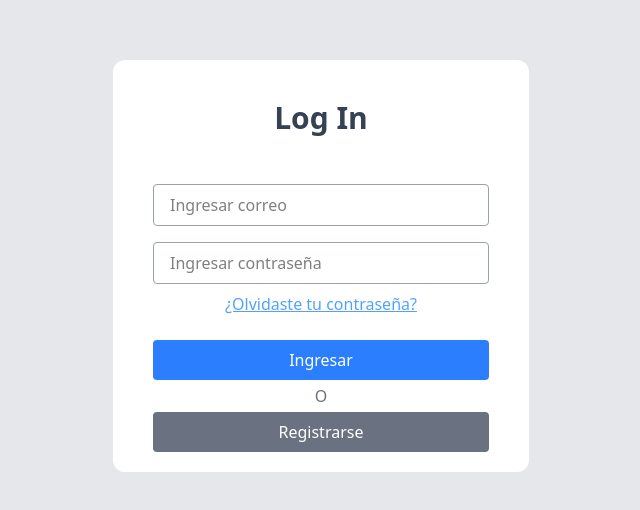
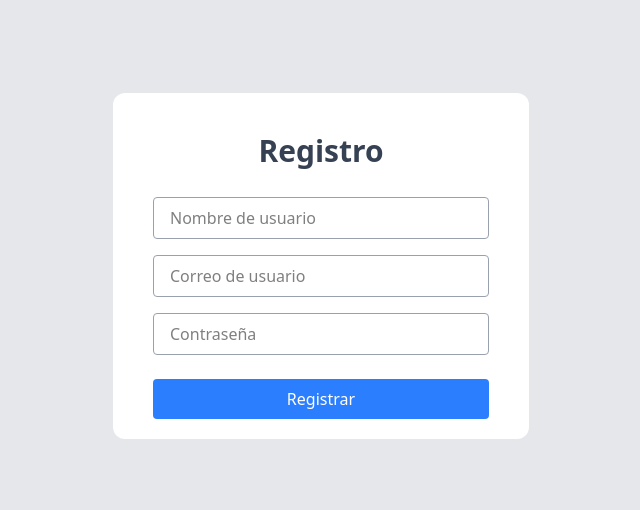
Before and after one commit to raulvelris/Proyecto-Progra-Web, a React (Vite) app: page / in a window 1280 px wide. Shown: the part 134-644 px from the top of the page, without its empty margins (319-959 px from the left). Built offline with nearby package versions, Linux system fonts and the light colour scheme.

Commit message:
ventana de registro y detalles

```diff
--- a/src/main.tsx
+++ b/src/main.tsx
@@ -1,11 +1,13 @@
 import { StrictMode } from 'react'
 import { createRoot } from 'react-dom/client'
 // import './index.css'
-import Login from './Login'
+import LoginPage from './pages/LoginPage'
+import RegisterPage from './pages/RegisterPage'
 // import "../node_modules/bootstrap/dist/css/bootstrap.min.css";
 
 createRoot(document.getElementById('root')!).render(
   <StrictMode>
-    <Login/>
+    {/* <LoginPage/> */}
+    <RegisterPage/>
   </StrictMode>,
 )
--- a/src/Login.tsx
+++ b/src/pages/LoginPage.tsx
@@ -1,8 +1,8 @@
-import './Login.css'
+import './LoginPage.css'
 
 const Login = () => {
     return <div className="flex justify-center items-center h-screen bg-gray-200">
-        <div className="flex flex-col items-center border-none rounded-xl bg-white p-10 pb-5">
+        <form className="flex flex-col items-center border-none rounded-xl bg-white p-10 pb-5">
             <h1 className="text-3xl font-bold text-gray-700 mb-10">Log In</h1>
             <input className="border border-gray-400 rounded px-4 py-2 w-84 my-2" type="text" placeholder="Ingresar correo"/>
             <input className="border border-gray-400 rounded px-4 py-2 w-84 my-2" type="password" placeholder="Ingresar contraseña"/>
@@ -10,7 +10,7 @@ const Login = () => {
             <button className="bg-blue-500 text-white px-4 py-2 rounded w-84 mt-2 hover:bg-blue-600 active:bg-blue-700 cursor-pointer transition duration-200" type="button">Ingresar</button>
             <p className="text-gray-500 p-1">O</p>
             <button className="bg-gray-500 text-white px-4 py-2 rounded w-84 hover:bg-gray-600 active:bg-gray-700 cursor-pointer transition duration-200" type="button">Registrarse</button>
-        </div>
+        </form>
     </div>
 }
 
--- /dev/null
+++ b/src/pages/RegisterPage.css
@@ -0,0 +1 @@
+@import 'tailwindcss';
--- /dev/null
+++ b/src/pages/RegisterPage.tsx
@@ -0,0 +1,15 @@
+import './RegisterPage.css';
+
+const RegisterPage = () => {
+    return <div className="flex justify-center items-center h-screen bg-gray-200">
+    <form className="flex flex-col items-center border-none rounded-xl bg-white p-10 pb-5">
+        <h1 className="text-3xl font-bold text-gray-700 mb-5">Registro</h1>
+        <input className="border border-gray-400 rounded px-4 py-2 w-84 my-2" type="text" placeholder="Nombre de usuario"/>
+        <input className="border border-gray-400 rounded px-4 py-2 w-84 my-2" type="text" placeholder="Correo de usuario"/>
+        <input className="border border-gray-400 rounded px-4 py-2 w-84 my-2" type="password" placeholder="Contraseña"/>
+        <button className="bg-blue-500 text-white px-4 py-2 rounded w-84 mt-4 hover:bg-blue-600 active:bg-blue-700 cursor-pointer transition duration-200" type="button">Registrar</button>
+    </form>
+</div>
+}
+
+export default RegisterPage;
```
Also changed, not shown: src/pages/LoginPage.css (renamed from src/Login.css).
